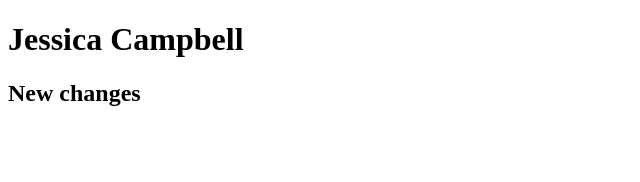
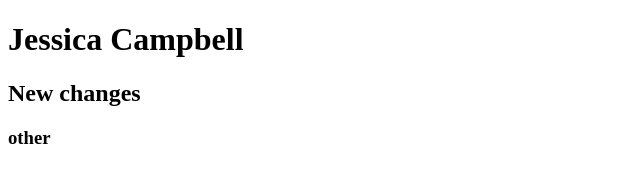
Before and after one commit to jlcampbell/master, a plain HTML site: page index.html in a window 1280 px wide. Shown: the full height of the page, 0-640 px from the left. Drawn offline with Linux system fonts and the light colour scheme.

Commit message:
other new

```diff
--- a/index.html
+++ b/index.html
@@ -9,5 +9,6 @@
   <body>
     <h1>Jessica Campbell</h1>
     <h2>New changes</h2>
+    <h3> other</h3>
   </body>
 </html>
```
